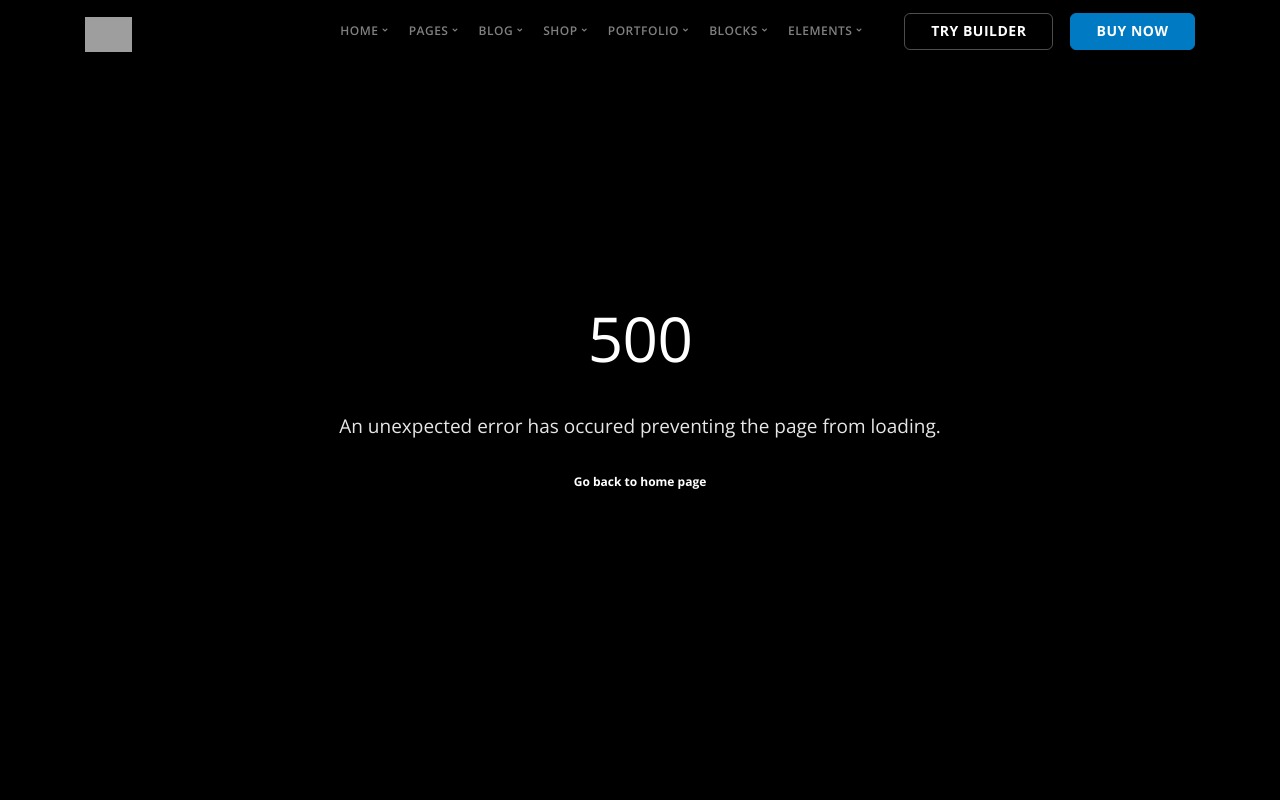
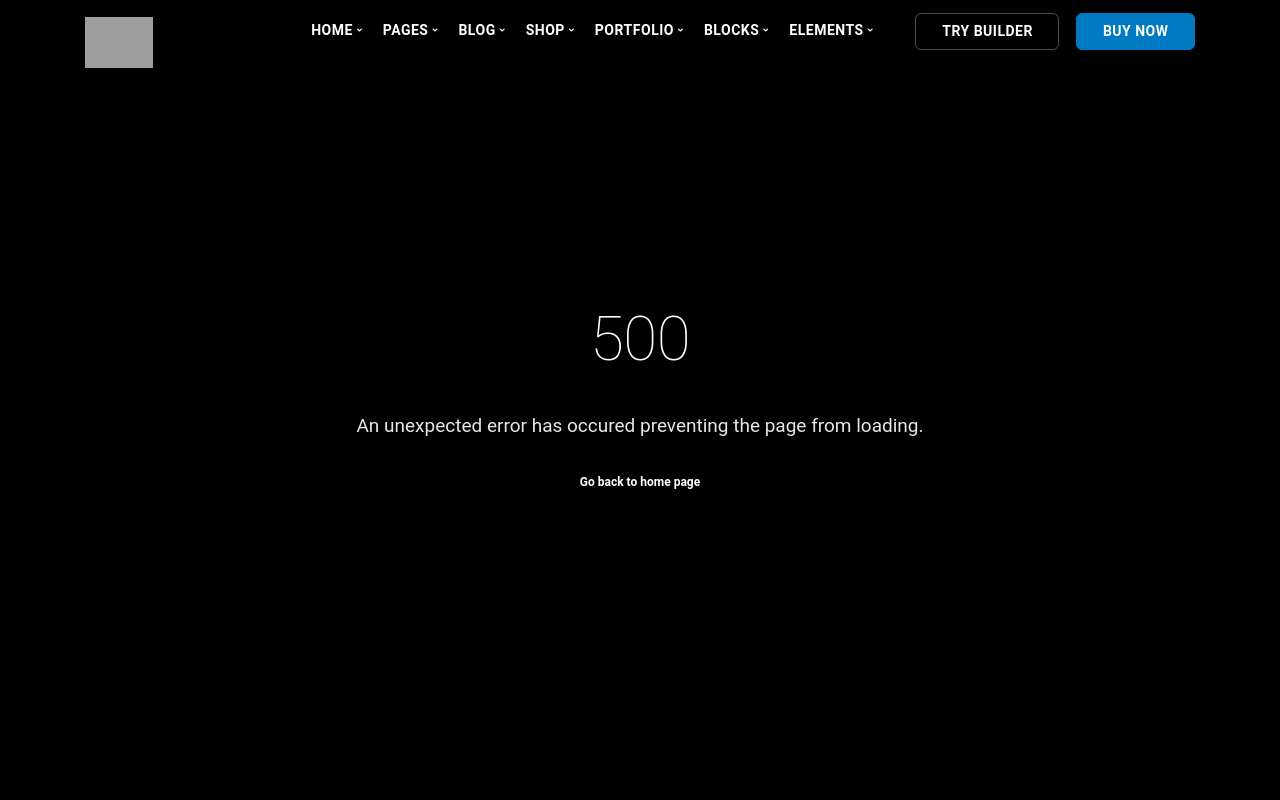
Before and after one commit to rahulbodara/benefitmall, a Django app: template app/templates/500 2.html in a window 1280 px wide. Run offline with Django 3.2, Linux system fonts and the light colour scheme; the template is opened without the code that fills it, so the values that code supplies are empty; grey boxes are pictures that could not be loaded.

Commit message:
Creative updates

```diff
--- a/app/blocks/multi_text_block.py
+++ b/app/blocks/multi_text_block.py
@@ -10,7 +10,7 @@ class MultiTextBlock(StructBlock):
     alignment = CustomChoiceBlock(choices=HORIZONTAL_ALIGNMENT_CHOICES, default=HORIZONTAL_ALIGNMENT_CHOICES[0][0], required=False, widget=CustomRadioSelect)
     heading = CharBlock()
     heading_size = CustomChoiceBlock(choices=HEADING_SIZE_CHOICES, default=HEADING_SIZE_CHOICES[0][0], required=False, widget=CustomRadioSelect, label='Heading Size')
-    body = RichTextBlock(required=False, features=['bold', 'italic', 'ol', 'ul', 'link', 'document-link'])
+    body = RichTextBlock(required=False, features=['h3', 'h4', 'h5', 'bold', 'italic', 'ol', 'ul', 'link', 'document-link'])
     body_size = CustomChoiceBlock(choices=PARAGRAPH_SIZE_CHOICES, default=PARAGRAPH_SIZE_CHOICES[1][0], required=False, widget=CustomRadioSelect, label='Body Size')
     link = LinkBlock()
     caption = TextBlock(required=False)
--- a/app/static/less/theme-variables.less
+++ b/app/static/less/theme-variables.less
@@ -1,6 +1,6 @@
 //////// Logo Width
 
-@logo-max-height: 2.5em; // default @base-line-height, change to a pixel value (eg: 50px) for fine control
+@logo-max-height: 51px; // default @base-line-height, change to a pixel value (eg: 50px) for fine control
 
 //////// Colours
 
@@ -28,10 +28,10 @@
 
 @base-line-height: 1.85714285714286em;
 
-@body-font: 'Open Sans';
-@heading-font: 'Open Sans';
-@button-font: 'Open Sans';
-@nav-item-font: 'Open Sans';
+@body-font: 'Roboto';
+@heading-font: 'Roboto';
+@button-font: 'Roboto';
+@nav-item-font: 'Roboto';
 
 @h1-size: 3.14285714285714em;
 @h2-size: 2.35714285714286em;
--- a/app/static/less/theme_components/bars.less
+++ b/app/static/less/theme_components/bars.less
@@ -79,11 +79,18 @@
 	.menu-horizontal{
 		> li{
 			> .dropdown__trigger, > a{
-				font-size: 0.857142857142857em;
+				font-size: 1em;
 				line-height: 2.166666666666667em;
 				text-transform: uppercase;
-				font-weight: 600;
+				font-weight: 700;
 				letter-spacing: .5px;
+				color: #007BC3;
+				opacity: 1;
+			}
+			&:not(:hover){
+				>a{
+					color: #000000;
+				}
 			}
 		}
 	}
--- a/app/static/less/theme_components/typography.less
+++ b/app/static/less/theme_components/typography.less
@@ -15,6 +15,7 @@ h1,.h1{
 
 @media all and (min-width: 768px){
 	h1,.h1{
+		font-weight: 600;
 		&.h1--large{
 			font-weight: 200;
 			font-size: 4.428571428571429em;
@@ -34,10 +35,12 @@ h1,.h1{
 }
 
 h2,.h2{
+	font-weight: 600;
 	margin-bottom: 0.78787878787879em;
 }
 
 h3,.h3{
+	font-weight: 600;
 	margin-bottom: 1.04em;
 	strong{
 		font-weight: 400;
--- a/app/templates/blocks/header_footer/footer_category_link_block.html
+++ b/app/templates/blocks/header_footer/footer_category_link_block.html
@@ -1,5 +1,5 @@
 {% load wagtailcore_tags %}
-<div class="col-sm-6 col-md-3 col-xs-6">
+<div class="col-sm-6 col-md-3 col-xs-12">
     <h6 class="type--uppercase">{{ self.category_label }}</h6>
     <ul class="list--hover">
         {{ self.links }}
```
Also changed, not shown: app/static/less/theme_components/footers.less (+11 -0 lines), app/templates/footer/long-1.html (+7 -7 lines), app/static/css/theme.css, 1 other file.
